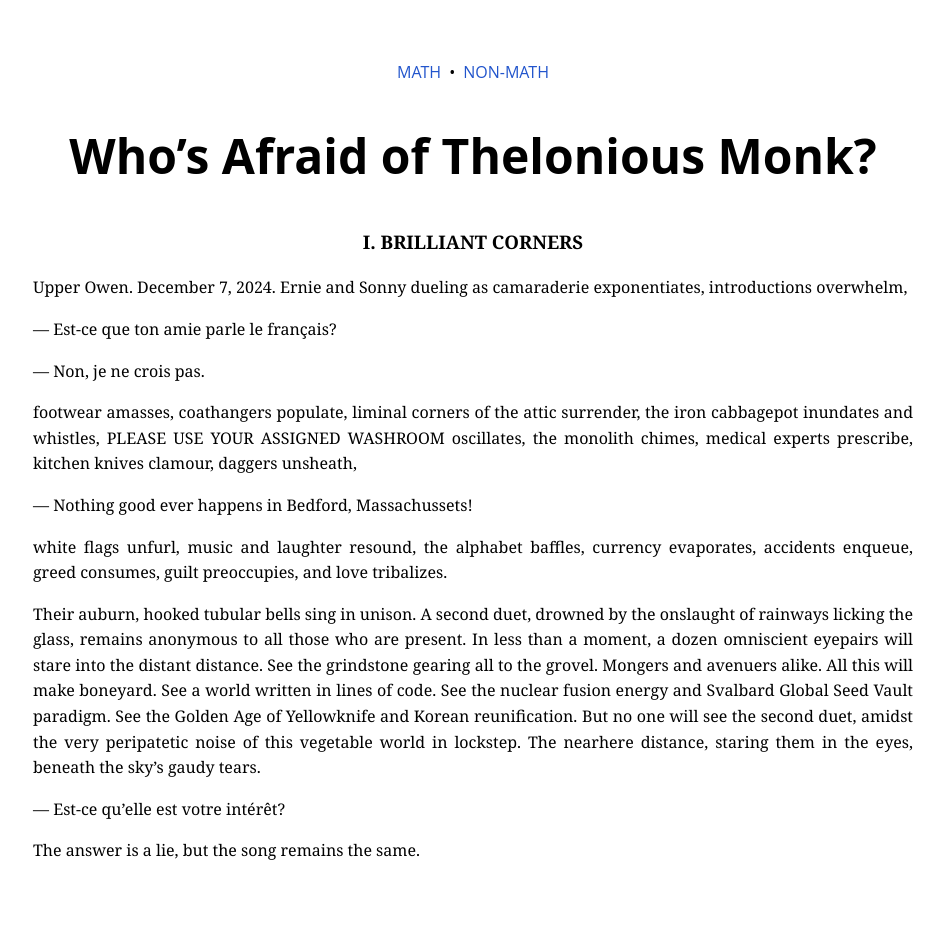
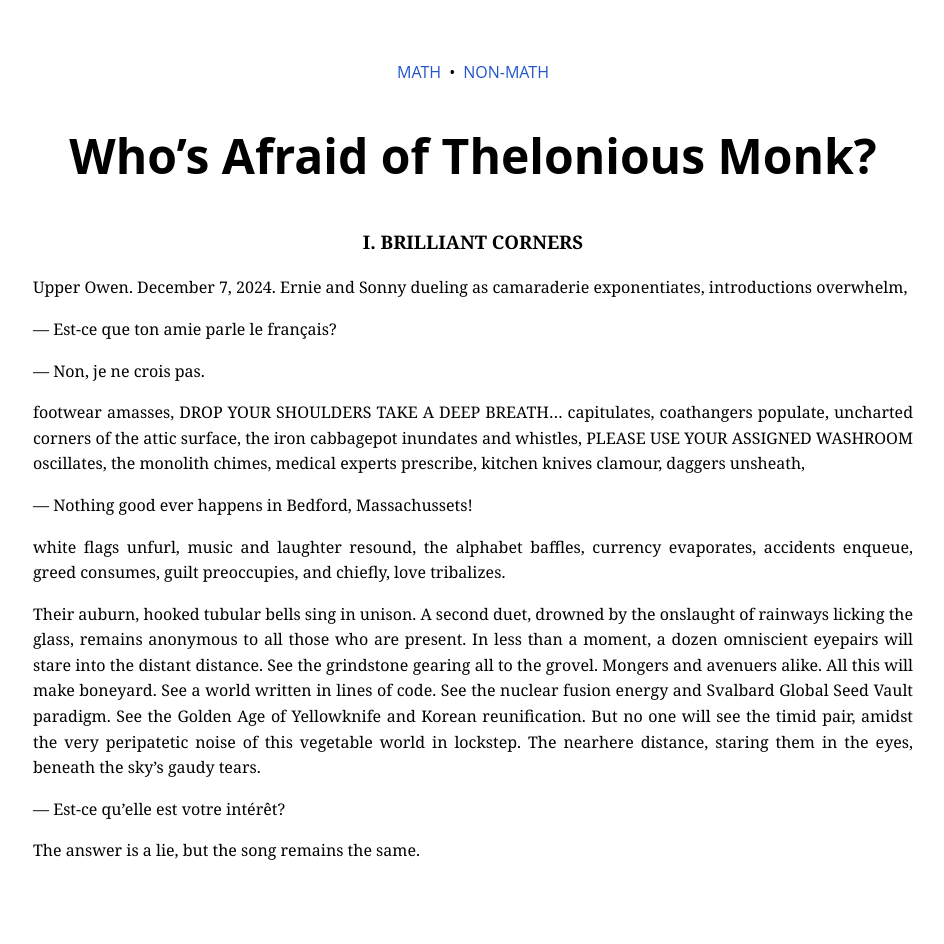
Before and after one commit to williamrygao/williamrygao.github.io, a Jekyll site: the page built from monk.md, in a window 1280 px wide. Shown: the whole page, without its empty margins (167-1111 px from the left). Built offline with Jekyll 4.4.1, drawn with Linux system fonts in a browser that asks for light colours.

Commit message:
Update monk

```diff
--- a/monk.md
+++ b/monk.md
@@ -13,13 +13,13 @@ introductions overwhelm,
 
 — Non, je ne crois pas.
 
-footwear amasses, coathangers populate, liminal corners of the attic surrender, the iron cabbagepot inundates and whistles, PLEASE USE YOUR ASSIGNED WASHROOM oscillates, the monolith chimes, medical experts prescribe, kitchen knives clamour, daggers unsheath,
+footwear amasses, DROP YOUR SHOULDERS TAKE A DEEP BREATH... capitulates, coathangers populate, uncharted corners of the attic surface, the iron cabbagepot inundates and whistles, PLEASE USE YOUR ASSIGNED WASHROOM oscillates, the monolith chimes, medical experts prescribe, kitchen knives clamour, daggers unsheath,
 
 — Nothing good ever happens in Bedford, Massachussets!
 
-white flags unfurl, music and laughter resound, the alphabet baffles, currency evaporates, accidents enqueue, greed consumes, guilt preoccupies, and love tribalizes.
+white flags unfurl, music and laughter resound, the alphabet baffles, currency evaporates, accidents enqueue, greed consumes, guilt preoccupies, and chiefly, love tribalizes.
 
-Their auburn, hooked tubular bells sing in unison. A second duet, drowned by the onslaught of rainways licking the glass, remains anonymous to all those who are present. In less than a moment, a dozen omniscient eyepairs will stare into the distant distance. See the grindstone gearing all to the grovel. Mongers and avenuers alike. All this will make boneyard. See a world written in lines of code. See the nuclear fusion energy and Svalbard Global Seed Vault paradigm. See the Golden Age of Yellowknife and Korean reunification. But no one will see the second duet, amidst the very peripatetic noise of this vegetable world in lockstep. The nearhere distance, staring them in the eyes, beneath the sky's gaudy tears.
+Their auburn, hooked tubular bells sing in unison. A second duet, drowned by the onslaught of rainways licking the glass, remains anonymous to all those who are present. In less than a moment, a dozen omniscient eyepairs will stare into the distant distance. See the grindstone gearing all to the grovel. Mongers and avenuers alike. All this will make boneyard. See a world written in lines of code. See the nuclear fusion energy and Svalbard Global Seed Vault paradigm. See the Golden Age of Yellowknife and Korean reunification. But no one will see the timid pair, amidst the very peripatetic noise of this vegetable world in lockstep. The nearhere distance, staring them in the eyes, beneath the sky's gaudy tears.
 
 — Est-ce qu'elle est votre intérêt?
 
```
